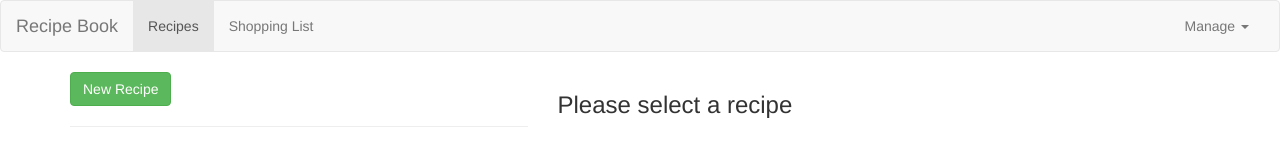
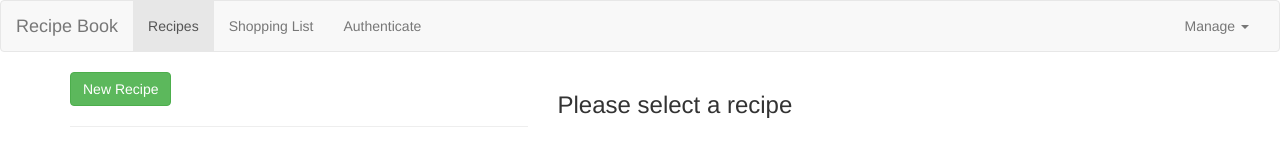
Before and after one commit to deepakbelamana/recipe-shop, an Angular app: page /recipe in a window 1280 px wide. Shown: the top 160 px of the page. Built offline with nearby package versions, Linux system fonts and the light colour scheme.

Commit message:
header updated with auth section

```diff
--- a/src/app/header/header.component.html
+++ b/src/app/header/header.component.html
@@ -7,6 +7,7 @@
       <ul class="nav navbar-nav">
         <li routerLinkActive="active"><a routerLink="recipe">Recipes</a></li>
         <li routerLinkActive="active"><a routerLink="shopping-list">Shopping List</a></li>
+        <li routerLinkActive="active"><a routerLink="auth">Authenticate</a></li>
       </ul>
       <ul class="nav navbar-nav navbar-right">
         <li class="dropdown" appDropDown>
```
